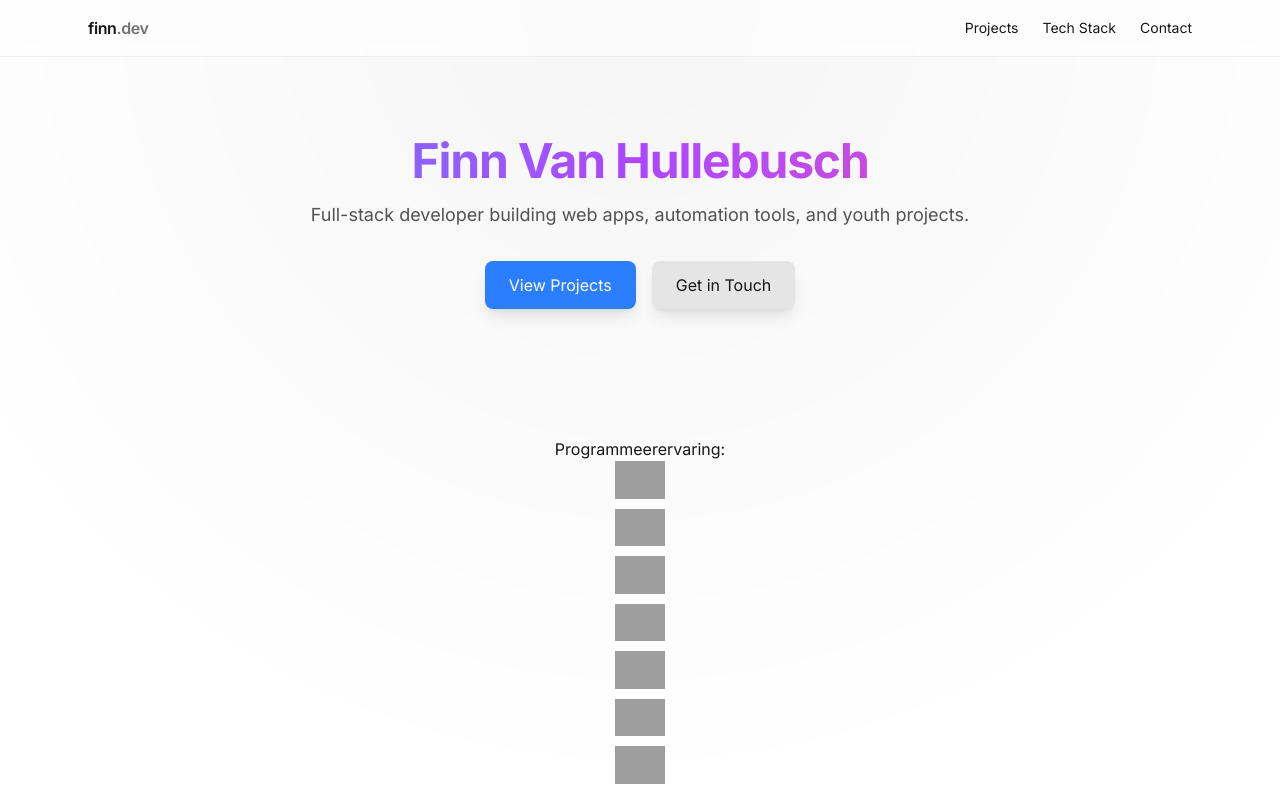
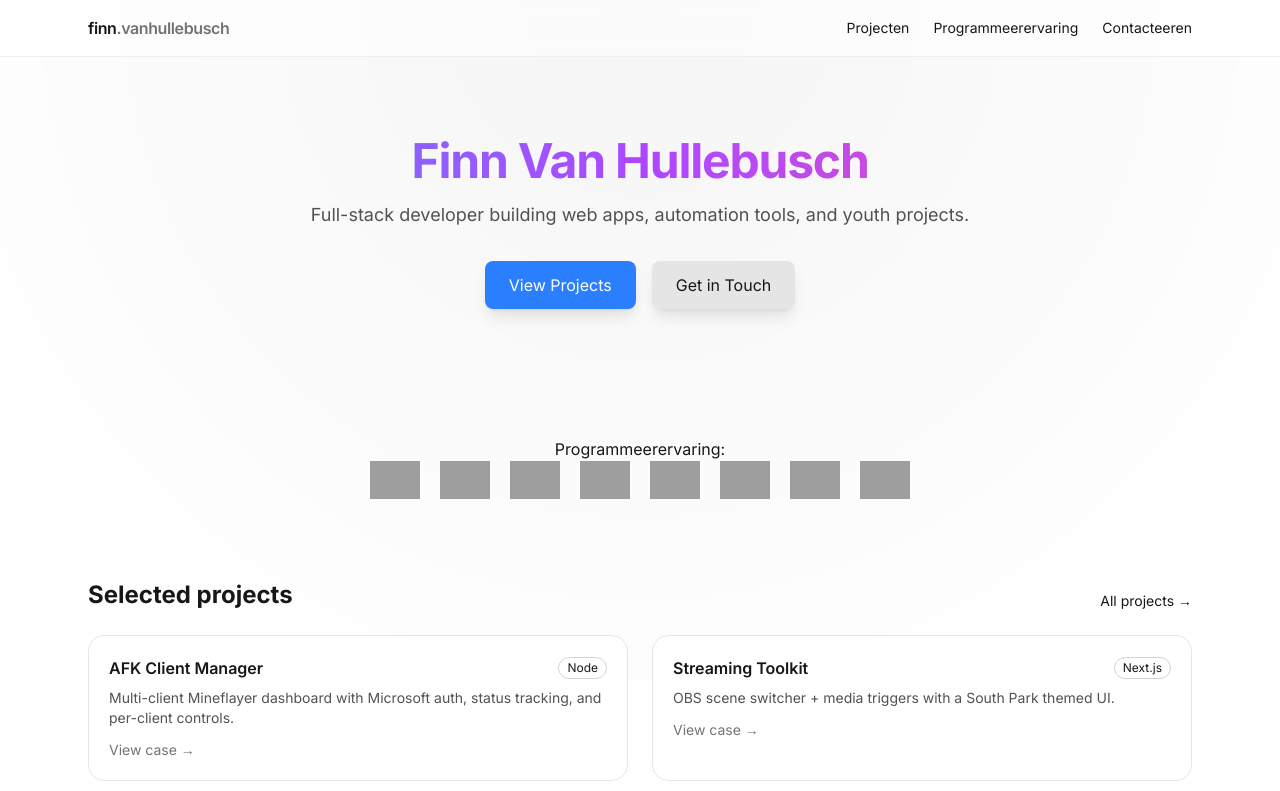
Before and after one commit to FinnVHH/portfolio-site, a website: page index.html in a window 1280 px wide. Shown: the top 791 px of the page. Drawn offline with Linux system fonts and the light colour scheme; grey boxes are pictures that could not be loaded.

Commit message:
Organize Tech Stack logos into two rows

```diff
--- a/index.html
+++ b/index.html
@@ -45,11 +45,11 @@
   <!-- Navbar -->
   <header class="sticky top-0 z-40 backdrop-blur supports-[backdrop-filter]:bg-white/60 dark:supports-[backdrop-filter]:bg-neutral-900/60 border-b border-neutral-200/60 dark:border-neutral-800">
     <nav aria-label="Primary" class="mx-auto max-w-6xl px-6 h-14 flex items-center justify-between">
-      <a href="/" class="font-semibold tracking-tight">finn<span class="text-neutral-500">.dev</span></a>
+      <a href="/" class="font-semibold tracking-tight">finn<span class="text-neutral-500">.vanhullebusch</span></a>
       <div class="flex items-center gap-6 text-sm">
-        <a class="hover:opacity-80" href="#projects">Projects</a>
-        <a class="hover:opacity-80" href="#tech-stack">Tech Stack</a>
-        <a class="hover:opacity-80" href="#contact">Contact</a>
+        <a class="hover:opacity-80" href="#projects">Projecten</a>
+        <a class="hover:opacity-80" href="#tech-stack">Programmeerervaring</a>
+        <a class="hover:opacity-80" href="#contact">Contacteeren</a>
       </div>
     </nav>
   </header>
@@ -71,15 +71,19 @@
   <!-- Tech Stack Section -->
   <section id="tech-stack" style="text-align: center;">
     <h2>Programmeerervaring:</h2>
-    <div class="logos" style="display: flex; flex-direction: column; align-items: center; gap: 10px;">
+    <div class="logos" style="display: flex; flex-wrap: wrap; justify-content: center; gap: 20px;">
+      <div style="display: flex; justify-content: center; gap: 20px;">
         <img src="https://www.vectorlogo.zone/logos/lua/lua-icon.svg" alt="Lua Logo" width="50" height="50">
         <img src="https://icon.icepanel.io/Technology/svg/HTML5.svg" alt="HTML Logo" width="50" height="50">
         <img src="https://icon.icepanel.io/Technology/svg/C%23-%28CSharp%29.svg" alt="C# Logo" width="50" height="50">
         <img src="https://cdn.brandfetch.io/idREYlLkpD/theme/dark/logo.svg?c=1dxbfHSJFAPEGdCLU4o5B" alt="React Logo" width="50" height="50">
+      </div>
+      <div style="display: flex; justify-content: center; gap: 20px;">
         <img src="https://cdn.brandfetch.io/idMNEQh7-0/theme/dark/logo.svg?c=1dxbfHSJFAPEGdCLU4o5B" alt="Tailwind Logo" width="50" height="50">
         <img src="https://cdn.brandfetch.io/id7JRtQEAa/w/820/h/502/theme/dark/logo.png?c=1dxbfHSJFAPEGdCLU4o5B" alt="Node.js Logo" width="50" height="50">
         <img src="https://cdn.brandfetch.io/id2alue-rx/theme/dark/logo.svg?c=1dxbfHSJFAPEGdCLU4o5B" alt="Next.js Logo" width="50" height="50">
         <img src="https://icon.icepanel.io/Technology/svg/Python.svg" alt="Python Logo" width="50" height="50">
+      </div>
     </div>
   </section>
 
```
Lines whose indentation alone changed are shown as unchanged.
